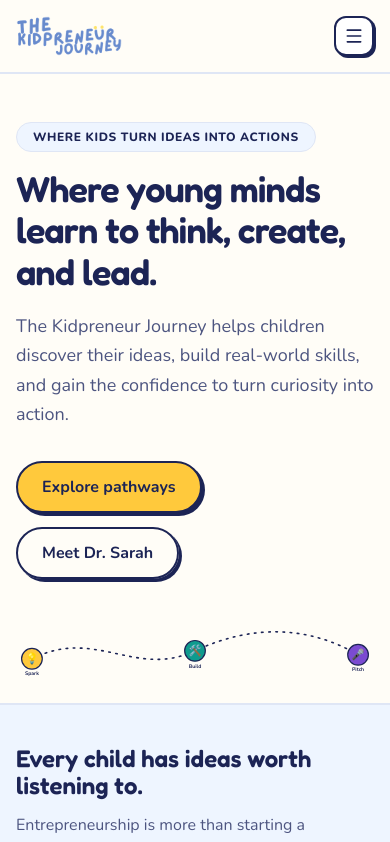
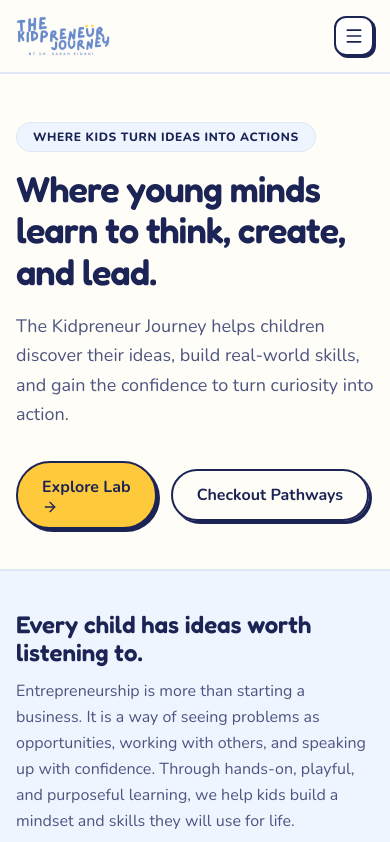
Before and after one commit to sn-sniper/kidpreneur-vite, a React (Vite) app: page / in a window 390 px wide. Shown: the top 842 px of the page. Built offline with nearby package versions, Linux system fonts and the light colour scheme; no server answers.

Commit message:
fix(branding): use single byline logo, remove spark-pitch path, update CTAs to Explore Lab and Checkout Pathways, and enforce strict brand color palette

```diff
--- a/src/components/layout/Footer.tsx
+++ b/src/components/layout/Footer.tsx
@@ -31,9 +31,6 @@ export default function Footer() {
                   (e.currentTarget as HTMLElement).style.display = "none";
                 }}
               />
-              <span className="font-display font-bold text-xl text-[#fffdf7]">
-                The Kidpreneur Journey
-              </span>
             </a>
             <p className="text-xs text-[#dfe6f5]">
               Founded & led by <strong className="text-[#ffc93c]">Dr. Sarah Sidani</strong>
@@ -94,7 +91,7 @@ export default function Footer() {
             </a>
             <a
               href="/portfolio"
-              className="hover:text-[#ffc93c] transition-colors text-[#3cd1c2]"
+              className="hover:text-[#ffc93c] transition-colors text-[#ffc93c]"
             >
               Portfolio
             </a>
@@ -124,7 +121,7 @@ export default function Footer() {
               href="https://wa.me/96179332143"
               target="_blank"
               rel="noopener noreferrer"
-              className="w-10 h-10 rounded-full bg-[#12163a] hover:bg-[#0f9b8e] text-white flex items-center justify-center transition-colors border border-[#2c3570]"
+              className="w-10 h-10 rounded-full bg-[#12163a] hover:bg-[#2f7de1] text-white flex items-center justify-center transition-colors border border-[#2c3570]"
               title="Chat on WhatsApp"
             >
               <FaWhatsapp className="w-4 h-4" />
--- a/src/components/layout/MegaMenuNavbar.tsx
+++ b/src/components/layout/MegaMenuNavbar.tsx
@@ -30,31 +30,26 @@ export default function MegaMenuNavbar() {
   return (
     <header className="sticky top-0 z-50 bg-[#fffdf7]/95 backdrop-blur-md border-b-2 border-[#dfe6f5]">
       <div className="max-w-[1040px] mx-auto px-4 sm:px-6 h-18 flex items-center justify-between gap-4">
-        {/* Brand / Logo */}
+        {/* Single Official Brand Logo with 'By Dr. Sarah Sidani' (No duplicate text next to it) */}
         <a
           href="#home"
           onClick={(e) => {
             e.preventDefault();
             scrollTo("home");
           }}
-          className="flex items-center gap-2.5 font-display font-bold text-lg text-[#1c2455] hover:opacity-90 transition-opacity"
+          className="flex items-center hover:opacity-90 transition-opacity"
+          aria-label="The Kidpreneur Journey - By Dr. Sarah Sidani Home"
         >
           <img
-            src="/kidpreneur-logo-header-56h@2x.png"
-            alt="The Kidpreneur Journey"
-            className="h-10 sm:h-11 w-auto object-contain"
-            onError={(e) => {
-              (e.currentTarget as HTMLElement).style.display = "none";
-            }}
+            src="/kidpreneur-logo-with-byline.png"
+            alt="The Kidpreneur Journey - By Dr. Sarah Sidani"
+            className="h-10 sm:h-12 w-auto object-contain"
           />
-          <span className="hidden sm:inline font-display font-bold text-lg text-[#1c2455]">
-            The Kidpreneur Journey
-          </span>
         </a>
 
         {/* Desktop Navigation Links */}
         <nav className="hidden md:flex items-center gap-1.5" aria-label="Main">
-          {/* About (Direct Link - NO dropdown as requested) */}
+          {/* About (Direct Link - NO dropdown) */}
           <a
             href="#about"
             onClick={(e) => {
@@ -70,7 +65,7 @@ export default function MegaMenuNavbar() {
             About
           </a>
 
-          {/* Pathways with Floating Absolute Dropdown (NO Explore More column) */}
+          {/* Pathways with Floating Absolute Dropdown (Only 3 pathways, no 'explore more') */}
           <div
             className="relative"
             onMouseEnter={() => setPathwaysOpen(true)}
@@ -93,7 +88,7 @@ export default function MegaMenuNavbar() {
               />
             </button>
 
-            {/* Floating Dropdown - positioned absolute so it NEVER deforms/expands navbar */}
+            {/* Floating Dropdown - positioned absolute so it NEVER shifts or expands navbar */}
             {pathwaysOpen && (
               <div className="absolute top-full left-0 mt-1 w-80 bg-white border-2 border-[#1c2455] rounded-2xl shadow-[4px_4px_0_#1c2455] p-3 z-50">
                 <div className="text-[11px] font-extrabold uppercase tracking-wider text-[#4d5580] px-3 py-1">
@@ -129,7 +124,7 @@ export default function MegaMenuNavbar() {
                   >
                     <span className="text-xl">📚</span>
                     <div>
-                      <div className="text-sm font-bold text-[#1c2455] group-hover:text-[#0f9b8e]">
+                      <div className="text-sm font-bold text-[#1c2455] group-hover:text-[#2f7de1]">
                         Courses
                       </div>
                       <div className="text-xs text-[#4d5580]">
@@ -148,7 +143,7 @@ export default function MegaMenuNavbar() {
                   >
                     <span className="text-xl">🤝</span>
                     <div>
-                      <div className="text-sm font-bold text-[#1c2455] group-hover:text-[#7b4bd1]">
+                      <div className="text-sm font-bold text-[#1c2455] group-hover:text-[#2f7de1]">
                         Collabs
                       </div>
                       <div className="text-xs text-[#4d5580]">
@@ -220,7 +215,7 @@ export default function MegaMenuNavbar() {
         </div>
       </div>
 
-      {/* Mobile Menu Drawer (Smooth Slide Down) */}
+      {/* Mobile Menu Drawer */}
       {mobileOpen && (
         <div className="md:hidden border-t-2 border-[#dfe6f5] bg-[#fffdf7] px-4 py-4 space-y-2 shadow-lg">
           <button
--- a/src/components/sections/Hero.tsx
+++ b/src/components/sections/Hero.tsx
@@ -9,11 +9,13 @@ export default function Hero() {
     }
   };
 
+  const LAB_PORTAL_URL = "https://lab.the-kidpreneur-journey.com";
+
   return (
     <section id="home" className="scroll-mt-24 pt-12 sm:pt-16 pb-16 bg-[#fffdf7]">
       {/* Hero Header Area */}
       <div className="max-w-[1040px] mx-auto px-4 sm:px-6">
-        {/* Subheader Pill (Item 1 in Notes-To-Change.md) */}
+        {/* Subheader Pill */}
         <div className="mb-4">
           <span className="inline-block bg-[#eef5ff] text-[#1c2455] border border-[#dfe6f5] font-extrabold text-xs sm:text-sm px-4 py-1.5 rounded-full uppercase tracking-wider">
             Where Kids Turn Ideas into Actions
@@ -32,61 +34,30 @@ export default function Hero() {
           action.
         </p>
 
-        {/* CTA Buttons */}
+        {/* CTA Buttons (Updated per user instructions) */}
         <div className="flex flex-wrap items-center gap-3.5 mb-10">
+          {/* Explore Lab Button linking to lab.the-kidpreneur-journey.com */}
+          <a
+            href={LAB_PORTAL_URL}
+            target="_blank"
+            rel="noopener noreferrer"
+            className="btn-sun text-base inline-flex items-center gap-2"
+          >
+            <span>Explore Lab</span>
+            <ArrowRight className="w-4 h-4" />
+          </a>
+
+          {/* Checkout Pathways Button linking to #pathways */}
           <a
             href="#pathways"
             onClick={(e) => {
               e.preventDefault();
               scrollTo("pathways");
             }}
-            className="btn-sun text-base"
-          >
-            Explore pathways
-          </a>
-          <a
-            href="#about"
-            onClick={(e) => {
-              e.preventDefault();
-              scrollTo("about");
-            }}
             className="btn-alt text-base"
           >
-            Meet Dr. Sarah
+            Checkout Pathways
           </a>
-        </div>
-
-        {/* Interactive SVG Path: Spark 💡 -> Build 🛠️ -> Pitch 🎤 */}
-        <div className="w-full my-6">
-          <svg
-            className="w-full h-auto max-h-36 sm:max-h-44"
-            viewBox="0 0 900 150"
-            role="img"
-            aria-label="A path from a spark of an idea, through building, to a pitch on stage"
-          >
-            <path
-              d="M40 100 C200 20 300 150 450 80 S740 20 860 90"
-              fill="none"
-              stroke="#1c2455"
-              strokeWidth="4"
-              strokeDasharray="4 14"
-              strokeLinecap="round"
-            />
-            {/* Spark */}
-            <circle cx="40" cy="100" r="26" fill="#ffc93c" stroke="#1c2455" strokeWidth="3" />
-            <text x="40" y="109" textAnchor="middle" fontSize="26">💡</text>
-            <text x="40" y="142" textAnchor="middle" fontWeight="bold" fontSize="13" fill="#1c2455">Spark</text>
-
-            {/* Build */}
-            <circle cx="450" cy="80" r="26" fill="#0f9b8e" stroke="#1c2455" strokeWidth="3" />
-            <text x="450" y="89" textAnchor="middle" fontSize="26">🛠️</text>
-            <text x="450" y="122" textAnchor="middle" fontWeight="bold" fontSize="13" fill="#1c2455">Build</text>
-
-            {/* Pitch */}
-            <circle cx="860" cy="90" r="26" fill="#7b4bd1" stroke="#1c2455" strokeWidth="3" />
-            <text x="860" y="99" textAnchor="middle" fontSize="26">🎤</text>
-            <text x="860" y="132" textAnchor="middle" fontWeight="bold" fontSize="13" fill="#1c2455">Pitch</text>
-          </svg>
         </div>
       </div>
 
@@ -105,13 +76,13 @@ export default function Hero() {
         </div>
       </div>
 
-      {/* Choose your pathway Preview Cards */}
+      {/* Choose your pathway Preview Cards (Strict Branding Colors) */}
       <div className="max-w-[1040px] mx-auto px-4 sm:px-6 mt-12 sm:mt-16">
         <h2 className="font-display text-2xl sm:text-3xl font-bold text-[#1c2455] mb-6">
           Choose your pathway
         </h2>
         <div className="grid grid-cols-1 md:grid-cols-3 gap-5">
-          {/* Card 1: Workshops */}
+          {/* Card 1: Workshops - Brand Blue Accent */}
           <article className="bg-white border-2 border-[#1c2455] border-t-[10px] border-t-[#2f7de1] rounded-[20px] p-6 shadow-[3px_3px_0_#1c2455] flex flex-col justify-between">
             <div>
               <h3 className="font-display text-xl font-bold text-[#1c2455] mb-2">Workshops</h3>
@@ -132,8 +103,8 @@ export default function Hero() {
             </a>
           </article>
 
-          {/* Card 2: Courses */}
-          <article className="bg-white border-2 border-[#1c2455] border-t-[10px] border-t-[#0f9b8e] rounded-[20px] p-6 shadow-[3px_3px_0_#1c2455] flex flex-col justify-between">
+          {/* Card 2: Courses - Brand Yellow Accent */}
+          <article className="bg-white border-2 border-[#1c2455] border-t-[10px] border-t-[#ffc93c] rounded-[20px] p-6 shadow-[3px_3px_0_#1c2455] flex flex-col justify-between">
             <div>
               <h3 className="font-display text-xl font-bold text-[#1c2455] mb-2">Courses</h3>
               <p className="text-sm text-[#4d5580] leading-relaxed mb-4">
@@ -146,15 +117,15 @@ export default function Hero() {
                 e.preventDefault();
                 scrollTo("pathways");
               }}
-              className="inline-flex items-center gap-1.5 font-bold text-sm text-[#0f9b8e] hover:underline"
+              className="inline-flex items-center gap-1.5 font-bold text-sm text-[#1c2455] hover:underline"
             >
               <span>Explore courses</span>
               <ArrowRight className="w-4 h-4" />
             </a>
           </article>
 
-          {/* Card 3: Collabs */}
-          <article className="bg-white border-2 border-[#1c2455] border-t-[10px] border-t-[#7b4bd1] rounded-[20px] p-6 shadow-[3px_3px_0_#1c2455] flex flex-col justify-between">
+          {/* Card 3: Collabs - Brand Navy Accent */}
+          <article className="bg-white border-2 border-[#1c2455] border-t-[10px] border-t-[#1c2455] rounded-[20px] p-6 shadow-[3px_3px_0_#1c2455] flex flex-col justify-between">
             <div>
               <h3 className="font-display text-xl font-bold text-[#1c2455] mb-2">Collabs</h3>
               <p className="text-sm text-[#4d5580] leading-relaxed mb-4">
@@ -167,7 +138,7 @@ export default function Hero() {
                 e.preventDefault();
                 scrollTo("pathways");
               }}
-              className="inline-flex items-center gap-1.5 font-bold text-sm text-[#7b4bd1] hover:underline"
+              className="inline-flex items-center gap-1.5 font-bold text-sm text-[#2f7de1] hover:underline"
             >
               <span>Partner with us</span>
               <ArrowRight className="w-4 h-4" />
```
Also changed, not shown: src/components/sections/About.tsx (+4 -6 lines), src/components/sections/Contact.tsx (+8 -8 lines), src/components/sections/Pathways.tsx (+13 -13 lines).
